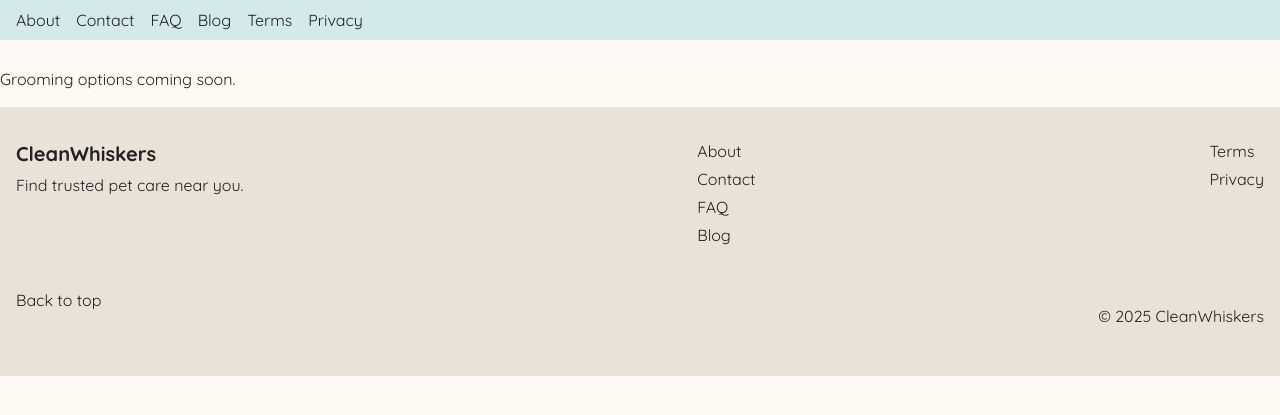
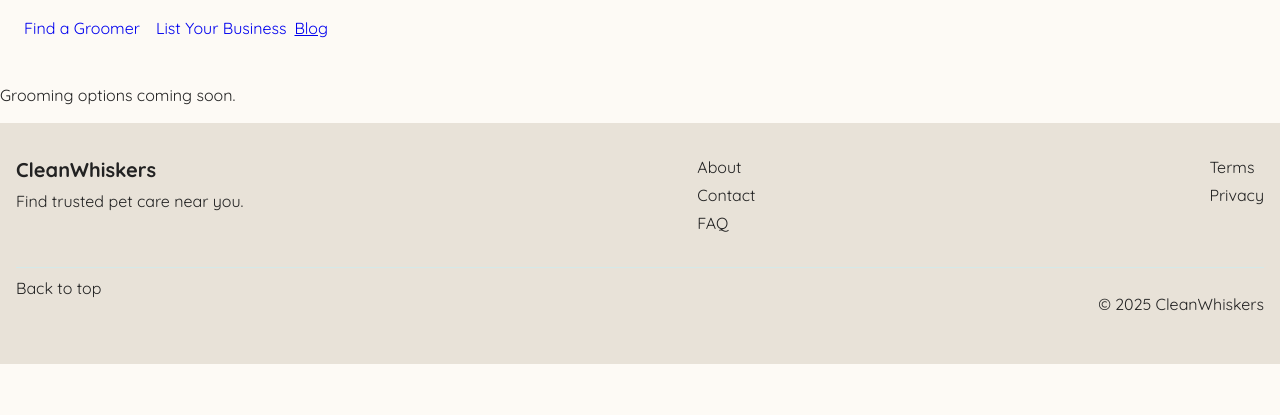
Before and after one commit to DesireOn/cleanwhiskers, a Symfony app: template templates/city/show.html.twig in a window 1280 px wide. Shown: the top 415 px of the page. Run offline with Twig, Linux system fonts and the light colour scheme; the template is opened without the code that fills it, so the values that code supplies are empty; style sheets or scripts are compiled from the project's sources; some libraries are stand-ins or nearby versions.

Commit message:
feat: refactor header navigation

```diff
--- /dev/null
+++ b/assets/styles/blocks/header.css
@@ -0,0 +1,57 @@
+.header {
+    display: flex;
+    justify-content: space-between;
+    align-items: center;
+    padding: var(--space-3);
+}
+
+.header__nav {
+    position: relative;
+}
+
+.header__cta {
+    text-decoration: none;
+    margin-left: var(--space-2);
+}
+
+.nav--desktop,
+.nav--mobile {
+    list-style: none;
+    margin: 0;
+    padding: 0;
+}
+
+.nav--desktop {
+    display: none;
+    gap: var(--space-2);
+}
+
+.nav--mobile {
+    display: none;
+    position: absolute;
+    right: 0;
+    top: 100%;
+    background: var(--color-cream);
+    padding: var(--space-3);
+    box-shadow: var(--shadow-sm);
+}
+
+body[data-menu-open="true"] .nav--mobile {
+    display: block;
+}
+
+.header__cta--mobile {
+    display: inline-block;
+}
+
+@media (min-width: 768px) {
+    #nav-toggle {
+        display: none;
+    }
+    .nav--desktop {
+        display: flex;
+    }
+    .header__cta--mobile {
+        display: none;
+    }
+}
--- a/templates/base.html.twig
+++ b/templates/base.html.twig
@@ -12,7 +12,7 @@
             <link rel="preconnect" href="https://fonts.gstatic.com" crossorigin>
             <link href="https://fonts.googleapis.com/css2?family=Quicksand:wght@400;600;700&display=swap" rel="stylesheet">
             <link rel="stylesheet" href="{{ asset('styles/accessibility.css') }}">
-            <link rel="stylesheet" href="{{ asset('css/components/header.css') }}">
+            <link rel="stylesheet" href="{{ asset('styles/blocks/header.css') }}">
             <link rel="stylesheet" href="{{ asset('css/components/footer.css') }}">
         {% endblock %}
 
--- a/templates/partials/_footer.html.twig
+++ b/templates/partials/_footer.html.twig
@@ -9,7 +9,6 @@
         <li><a href="#about">About</a></li>
         <li><a href="#contact">Contact</a></li>
         <li><a href="#faq">FAQ</a></li>
-        <li><a href="{{ path('app_blog_index') }}">Blog</a></li>
       </ul>
     </nav>
     <nav class="footer-legal" aria-label="Legal">
--- a/templates/partials/_header.html.twig
+++ b/templates/partials/_header.html.twig
@@ -1,19 +1,19 @@
 {% set currentRoute = app.request.attributes.get('_route') %}
-<header class="site-header">
-  <div class="nav-container">
+<header class="header">
   <button id="nav-toggle" class="nav-toggle" aria-expanded="false" aria-controls="primary-nav">
     <span class="sr-only">Menu</span>
     <span class="hamburger" aria-hidden="true"></span>
   </button>
-    <nav id="primary-nav" class="primary-nav" aria-label="Primary">
-      <ul>
-        <li><a href="#about">About</a></li>
-        <li><a href="#contact">Contact</a></li>
-        <li><a href="#faq">FAQ</a></li>
+  <a href="{{ path('app_search_redirect') }}" class="header__cta header__cta--mobile header__cta--primary">Find a Groomer</a>
+  <nav id="primary-nav" class="header__nav" aria-label="Primary">
+    <ul class="nav--desktop">
+      <li><a class="header__cta header__cta--primary" href="{{ path('app_search_redirect') }}">Find a Groomer</a></li>
+      <li><a class="header__cta header__cta--secondary" href="{{ path('app_register', {'role': 'groomer'}) }}">List Your Business</a></li>
       <li><a href="{{ path('app_blog_index') }}" {% if currentRoute starts with 'app_blog' %}aria-current="page"{% endif %}>Blog</a></li>
-        <li><a href="#terms">Terms</a></li>
-        <li><a href="#privacy">Privacy</a></li>
+    </ul>
+    <ul class="nav--mobile">
+      <li><a class="header__cta header__cta--secondary" href="{{ path('app_register', {'role': 'groomer'}) }}">List Your Business</a></li>
+      <li><a href="{{ path('app_blog_index') }}" {% if currentRoute starts with 'app_blog' %}aria-current="page"{% endif %}>Blog</a></li>
     </ul>
   </nav>
-  </div>
 </header>
```
Also changed, not shown: assets/js/nav-toggle.js (added, +81 -0 lines), tests/E2E/HeaderNavigationTest.php (added, +62 -0 lines), tests/Frontend/Unit/NavToggleTest.js (+1 -1 lines), tests/Integration/FooterLinksRenderTest.php (+0 -1 lines), tests/Twig/HeaderTemplateTest.php (added, +29 -0 lines). Lines whose indentation alone changed are shown as unchanged.
